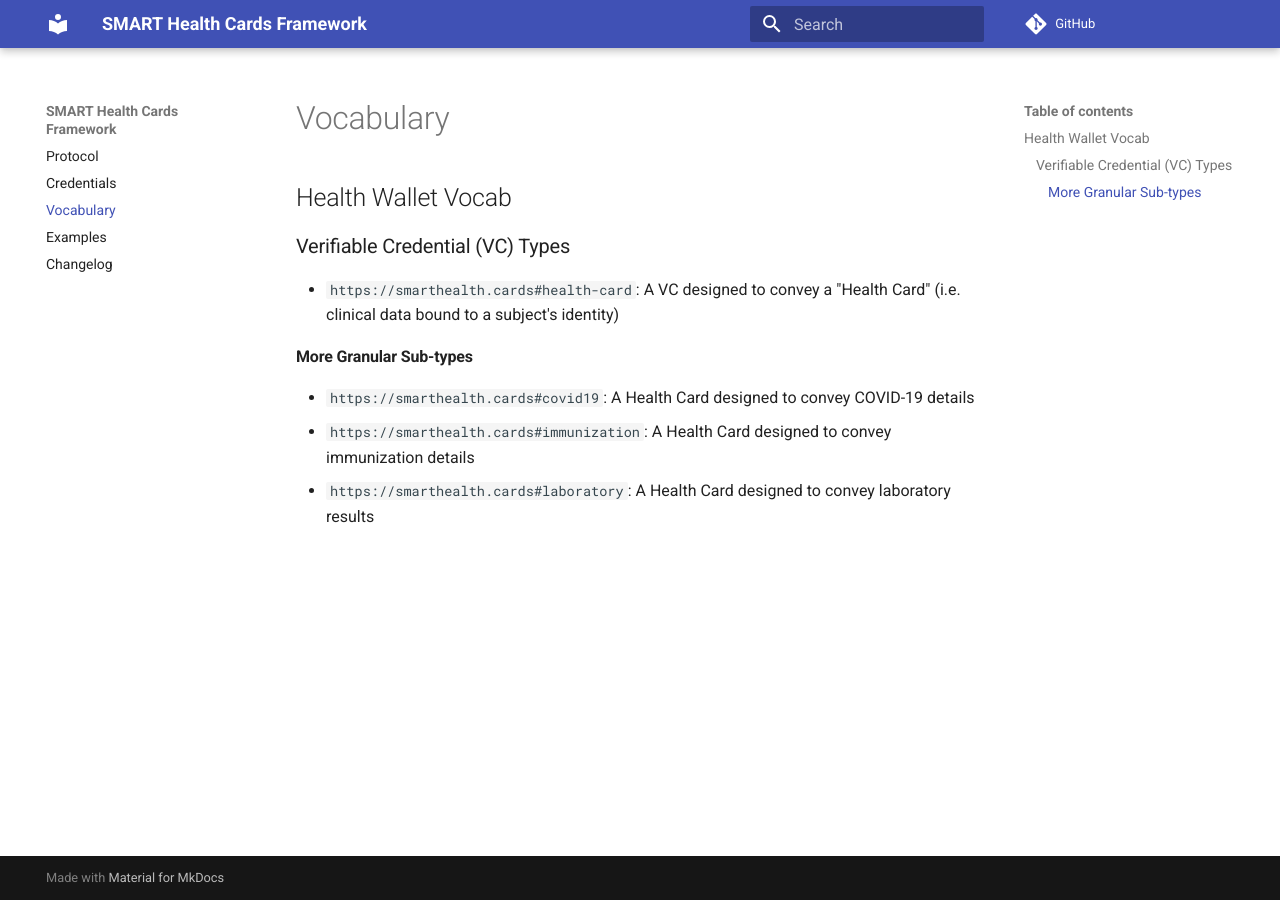
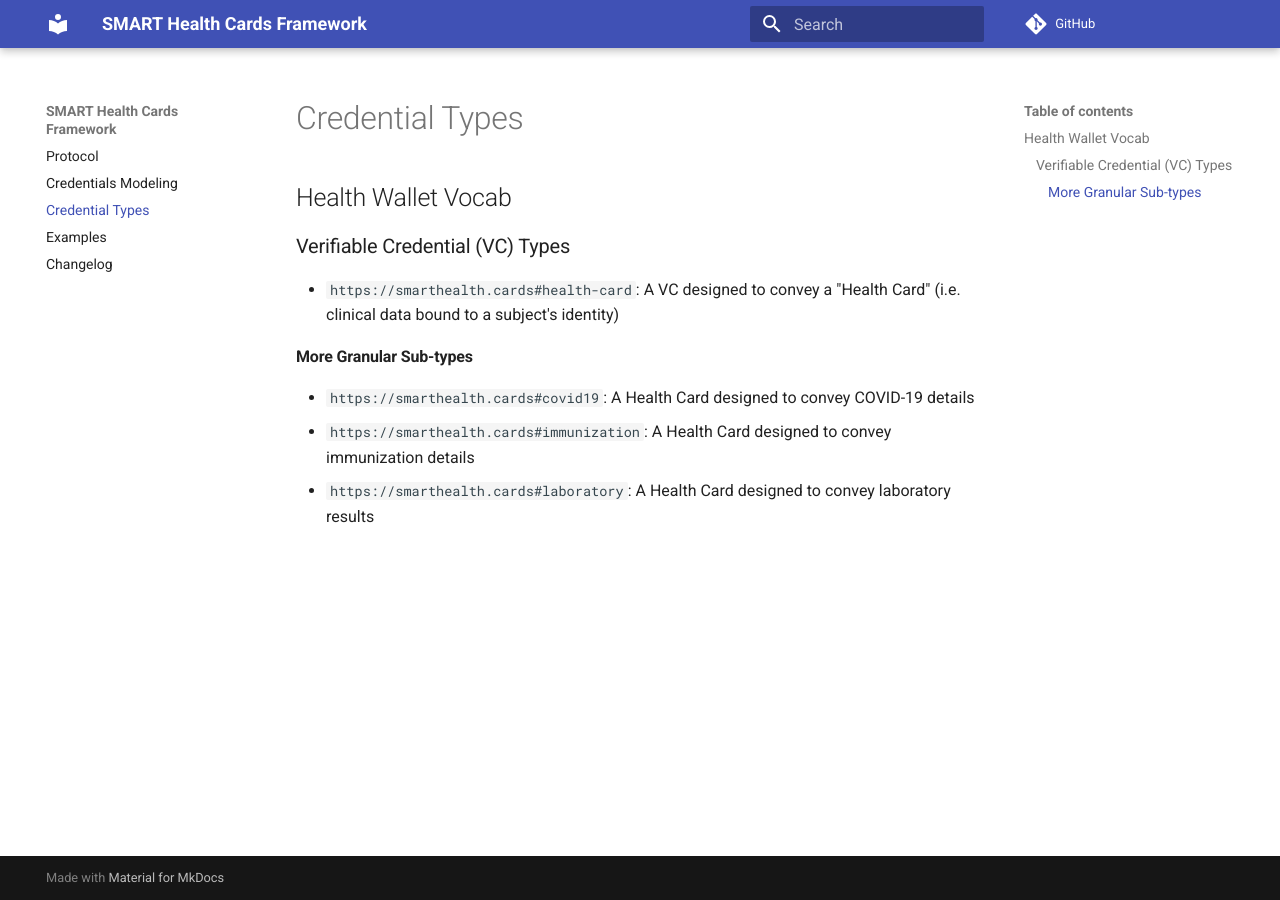
Before and after one commit to smart-on-fhir/health-cards, an MkDocs documentation site: the page built from docs/vocabulary.md, in a window 1280 px wide. Built offline with MkDocs 1.6.1 and Material for MkDocs 9.7.7, drawn with Linux system fonts in a browser that asks for light colours; comment, search, counter and statistics services are not loaded.

Commit message:
Better page labels in sidebar

```diff
--- a/mkdocs.yml
+++ b/mkdocs.yml
@@ -5,8 +5,8 @@ edit_uri: 'edit/main/docs'
 
 nav:
   - Protocol: index.md
-  - Credentials: credential-modeling.md
-  - Vocabulary: vocabulary.md
+  - Credentials Modeling: credential-modeling.md
+  - Credential Types: vocabulary.md
   - Examples: examples/index.md
   - Changelog: changelog.md
 
```
